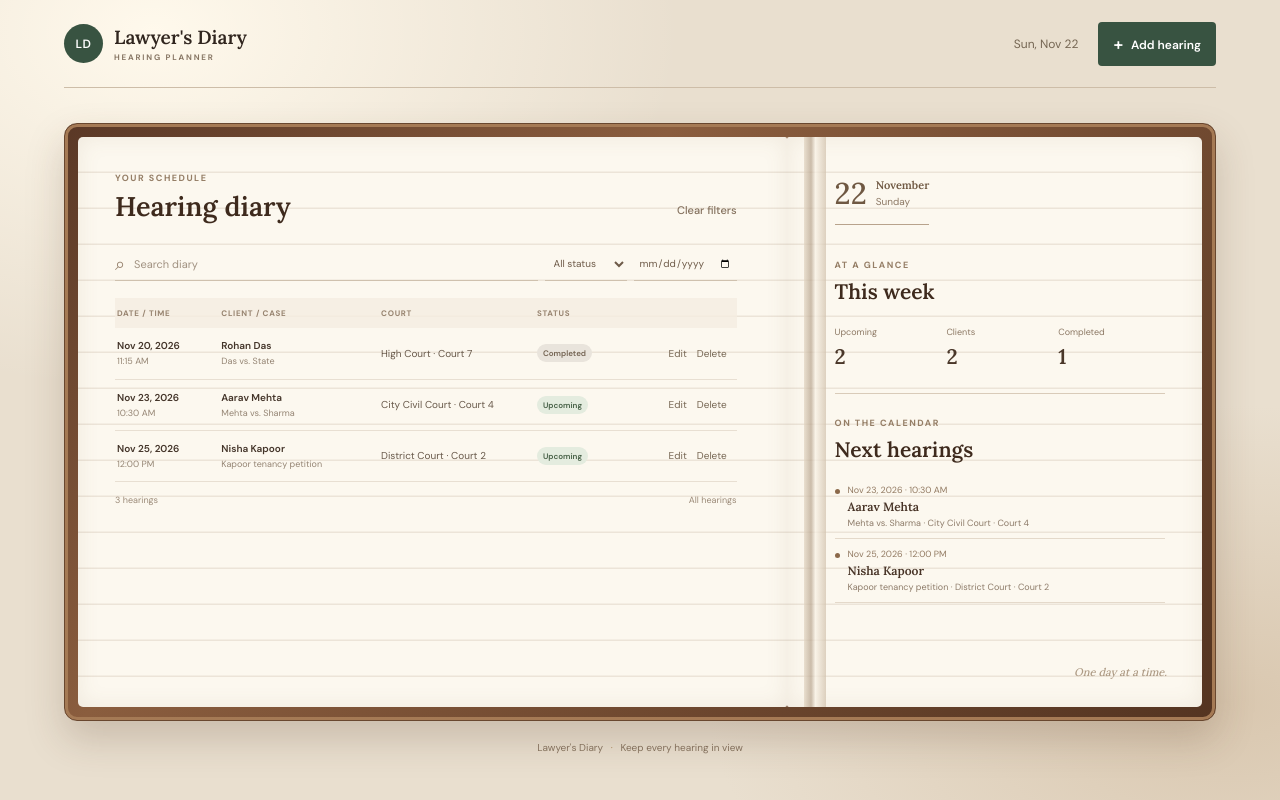
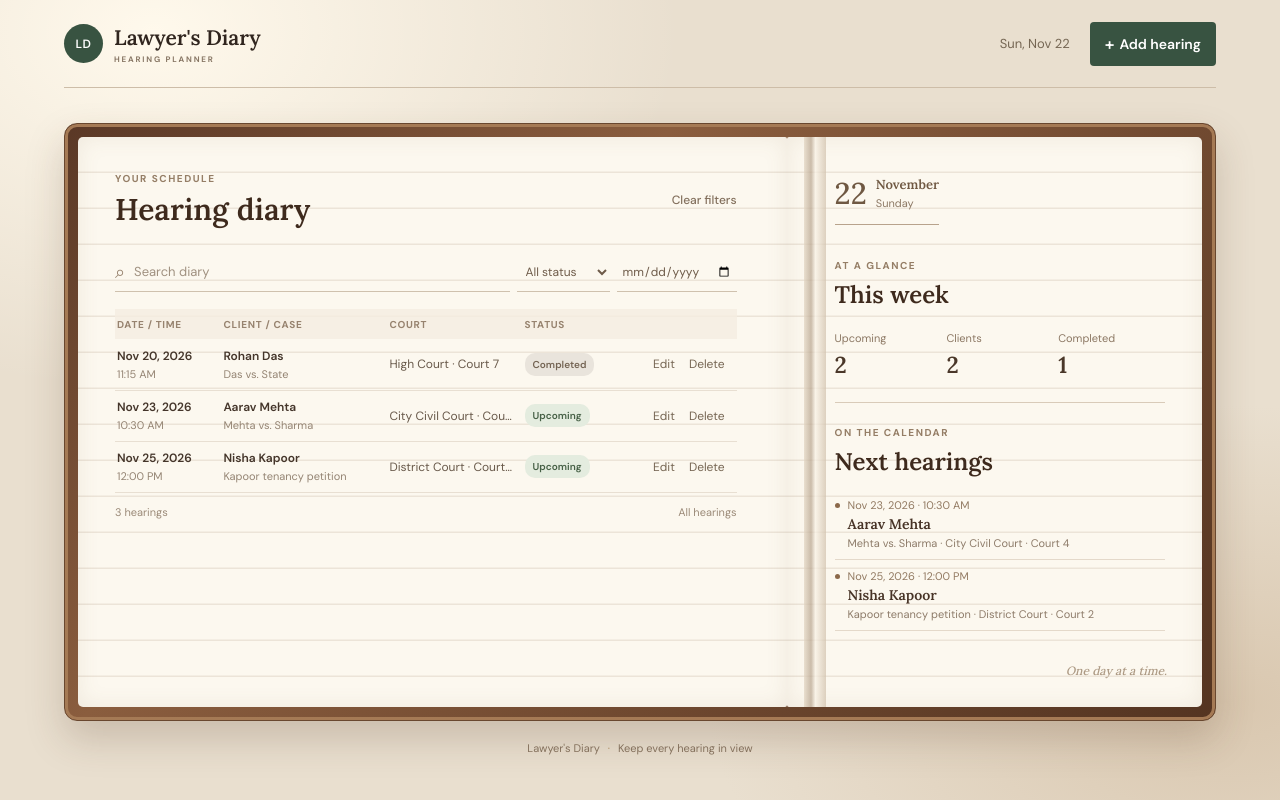
Before and after one commit to Parthx23/Lawyer-s-Diary, a PHP site: page / in a window 1280 px wide. Run offline with PHP 8.4, Linux system fonts and the light colour scheme; data comes from the database, SQL or seed files in the repository.

Commit message:
Increase font size and align diary layout

```diff
--- a/assets/style.css
+++ b/assets/style.css
@@ -31,3 +31,42 @@ footer{text-align:center;padding:20px 0 24px;color:#877460;font-size:10px}footer
 @media(max-width:980px){.main-content{padding:0 18px}.book-spread{grid-template-columns:minmax(0,1.35fr) minmax(250px,.85fr)}.page{padding-left:23px;padding-right:23px}.page-main{padding-right:34px}.page-side{padding-left:34px}.book-spread:before{left:62.5%}}
 @media(max-width:720px){.topbar{height:72px}.top-actions{gap:10px}.top-actions #todayLabel{font-size:10px}.book-spread{grid-template-columns:1fr;margin-top:20px;padding:9px}.book-spread:before{display:none}.page{min-height:auto;padding:24px 18px}.page-main{border-radius:5px 5px 2px 2px;padding-bottom:18px}.page-side{border-radius:2px 2px 5px 5px;border-top:7px solid #d6c7b5}.page-note{position:static;text-align:right;margin:17px 0 0}.toolbar{flex-wrap:wrap}.search-box{flex-basis:100%}.toolbar select,.toolbar>input{flex:1;max-width:none}.table-wrap{margin-right:-8px}.page-heading{margin-bottom:15px}h1{font-size:23px}}
 @media(max-width:430px){.main-content{padding:0 10px}.brand{font-size:16px}.brand-mark{width:34px;height:34px}.top-actions #todayLabel{display:none}.page{padding:21px 12px}.page-main{padding-right:12px}.page-side{padding-left:17px;padding-right:17px}.modal{padding:20px 15px}.form-grid{grid-template-columns:1fr}.form-grid .full{grid-column:auto}}
+
+/* Readable type and consistent alignment */
+.top-actions{font-size:13px;align-items:center}
+.button{font-size:14px;min-height:42px;display:inline-flex;align-items:center;justify-content:center}
+.brand{font-size:21px}
+.eyebrow{font-size:10px}
+h1{font-size:30px}
+h2{font-size:24px}
+.page-heading{align-items:center}
+.toolbar{min-height:40px;align-items:center}
+.search-box{height:40px}
+.search-box input{font-size:13px}
+.toolbar select,.toolbar>input{height:40px;font-size:12px}
+table th,table td{vertical-align:middle}
+th{font-size:10px}
+td{font-size:12px}
+.date-sub,.client-sub{font-size:11px}
+.status-pill{font-size:10px;padding:5px 8px}
+.icon-button{font-size:12px;padding:6px}
+.table-footer{font-size:11px}
+.date-stamp b{font-size:13px}
+.date-stamp small{font-size:11px}
+.quick-counts span{font-size:11px}
+.quick-counts strong{font-size:23px}
+.next-date{font-size:11px}
+.next-client{font-size:14px}
+.next-case,.next-empty{font-size:11px}
+.page-note{font-size:12px}
+footer{font-size:11px}
+.form-grid label{font-size:12px}
+.form-grid input,.form-grid select,.form-grid textarea{font-size:13px}
+.modal h2{font-size:24px}
+.text-button{font-size:12px}
+@media(max-width:720px){
+  .top-actions #todayLabel{font-size:11px}
+  .toolbar select,.toolbar>input{height:40px}
+  th{font-size:9px}
+  td{font-size:11px}
+}
```
